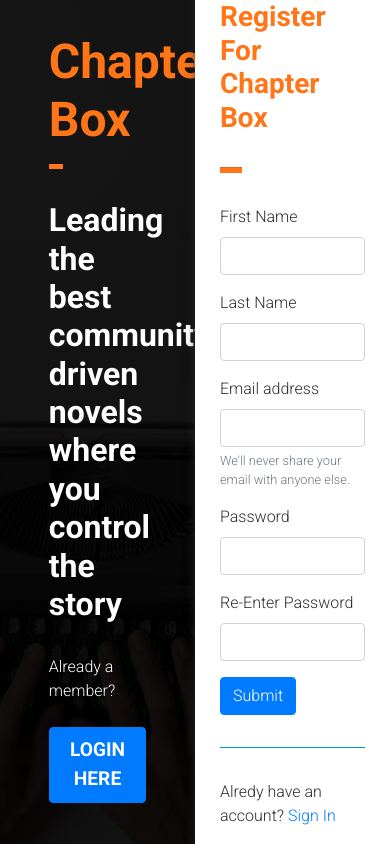
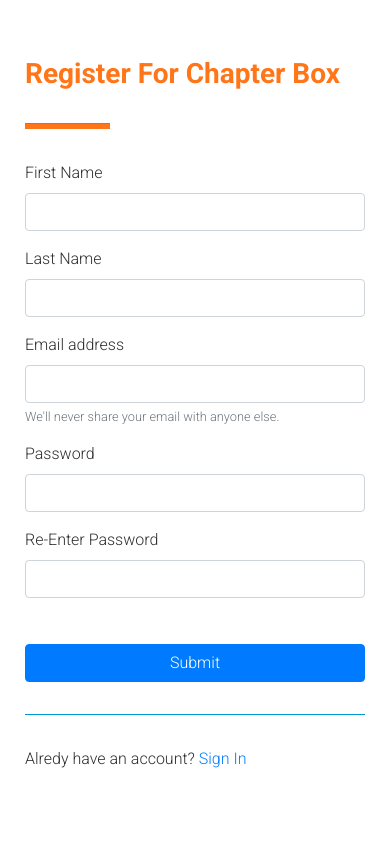
Before and after one commit to schmidgallm/chapters_ssr, a Next.js app: page /register in a window 390 px wide. Built offline with nearby package versions, Linux system fonts and the light colour scheme.

Commit message:
register page media query for mobile finish

```diff
--- a/components/Auth/RegisterForm/RegisterForm.js
+++ b/components/Auth/RegisterForm/RegisterForm.js
@@ -6,7 +6,6 @@ import Link from 'next/link';
 import styles from '../../../styles/RegisterForm.module.css';
 
 const RegisterForm = ({ userEmail }) => {
-  console.log('hello', userEmail);
   // init state
   const [formData, setFormData] = useState({
     firstName: '',
--- a/pages/register.js
+++ b/pages/register.js
@@ -5,7 +5,6 @@ import React, { useState, useEffect } from 'react';
 import AuthWrapper from '../components/Layout/AuthWrapper';
 import RegisterHeader from '../components/Pages/Register/RegisterHeader';
 import RegisterForm from '../components/Auth/RegisterForm';
-import Loader from '../components/Layout/Loader';
 
 // CSS
 import styles from '../styles/register.module.css';
--- a/styles/RegisterForm.module.css
+++ b/styles/RegisterForm.module.css
@@ -35,3 +35,21 @@
   margin: 2rem 0;
   background-color: #00aaf0;
 }
+
+@media screen and (max-width: 992px) {
+  .formHr {
+    width: 25%;
+  }
+
+  .formContainer form {
+    min-width: 100vw;
+    margin: 0 auto;
+    padding: 25px;
+    box-shadow: none;
+  }
+
+  .formContainer form button {
+    width: 100%;
+    margin-top: 30px;
+  }
+}
--- a/styles/RegisterHeader.module.css
+++ b/styles/RegisterHeader.module.css
@@ -49,3 +49,9 @@
   text-transform: uppercase;
   padding: 0.5rem 1rem;
 }
+
+@media screen and (max-width: 992px) {
+  .registerHeader {
+    display: none;
+  }
+}
--- a/styles/register.module.css
+++ b/styles/register.module.css
@@ -3,3 +3,10 @@
   display: grid;
   grid-template-columns: repeat(2, 1fr);
 }
+
+@media screen and (max-width: 992px) {
+  .register {
+    grid-template-columns: 1fr;
+    height: auto;
+  }
+}
```
